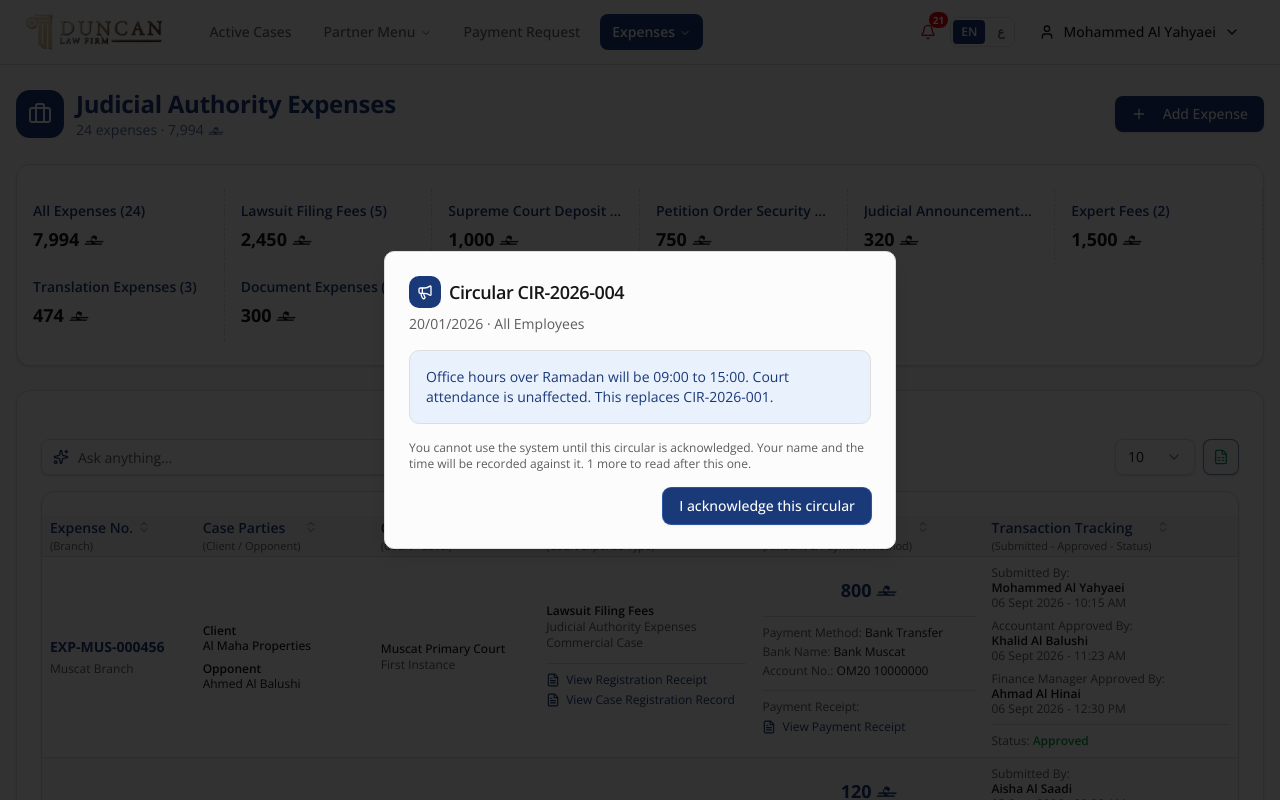
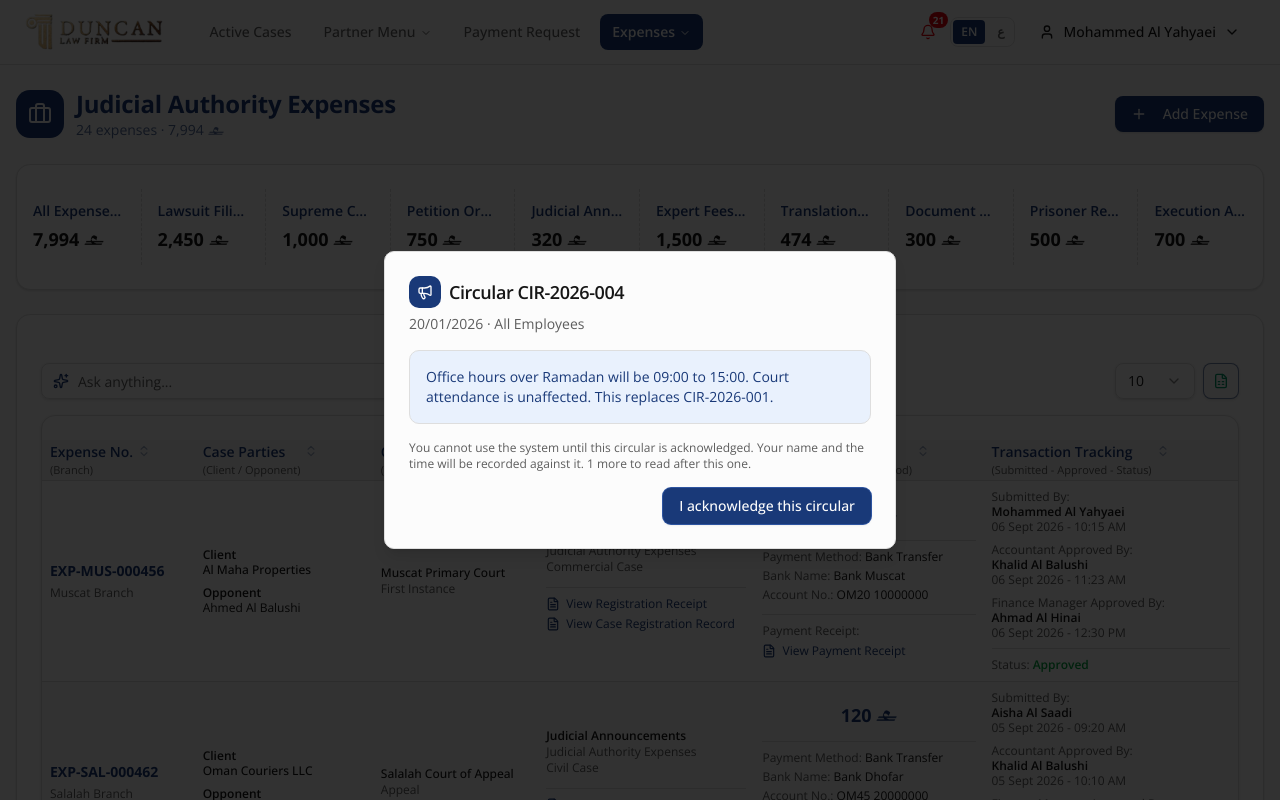
Before and after one commit to mehak187/elpnew, a React (Vite) app: page /court-fee-payments in a window 1280 px wide. Shown: the top 800 px of the page. Built offline with nearby package versions, Linux system fonts and the light colour scheme.

Commit message:
update SummaryStrip.jsx, LawFirmProfile.jsx and BankAccountsSection.jsx

```diff
--- a/src/components/shared/SummaryStrip.jsx
+++ b/src/components/shared/SummaryStrip.jsx
@@ -13,6 +13,10 @@ const COLUMNS = {
   4: "sm:grid-cols-2 lg:grid-cols-4",
   5: "sm:grid-cols-2 lg:grid-cols-5",
   6: "sm:grid-cols-2 lg:grid-cols-6",
+  7: "sm:grid-cols-3 lg:grid-cols-7",
+  8: "sm:grid-cols-4 lg:grid-cols-8",
+  9: "sm:grid-cols-3 lg:grid-cols-9",
+  10: "sm:grid-cols-5 lg:grid-cols-10",
 };
 
 /**
@@ -27,7 +31,7 @@ const COLUMNS = {
  * says how many of these there are rather than being a figure of its own.
  */
 export default function SummaryStrip({ items, className }) {
-  const columns = COLUMNS[Math.min(Math.max(items.length, 2), 6)];
+  const columns = COLUMNS[Math.min(Math.max(items.length, 2), 10)];
 
   return (
     <Card className={className}>
@@ -69,6 +73,11 @@ export default function SummaryStrip({ items, className }) {
                   {item.label}
                   {item.count !== undefined && " (" + item.count + ")"}
                 </span>
+                {/* A figure that belongs to the name rather than to the
+                    value below it - how many banks, not how much. */}
+                {item.trailing !== undefined && (
+                  <span className="ml-auto shrink-0">{item.trailing}</span>
+                )}
               </p>
               <p className="mt-1 text-lg font-bold">{item.value}</p>
               {item.note && (
@@ -82,7 +91,7 @@ export default function SummaryStrip({ items, className }) {
                   // bg-current, so the line is whatever colour the label
                   // is - red under Unpaid, green under Paid.
                   className={cn(
-                    "absolute inset-x-0 bottom-0 h-0.5 bg-current",
+                    "absolute inset-x-0 bottom-0 h-1 bg-current",
                     item.tone || "text-primary"
                   )}
                 />
--- a/src/pages/firm/LawFirmProfile.jsx
+++ b/src/pages/firm/LawFirmProfile.jsx
@@ -198,11 +198,13 @@ export default function LawFirmProfile() {
         <div className="w-full min-w-0 flex-1">
           <Card>
             <CardContent className="p-4 sm:p-6">
+              {/* The name of the section, and nothing else. The line that
+                  used to sit under it only said again what the section
+                  plainly is. */}
               <div className="mb-6 border-b pb-3">
                 <h2 className="text-base font-semibold text-primary">
                   {current.label}
                 </h2>
-                <p className="text-xs text-muted-foreground">{current.note}</p>
               </div>
 
               {activeSection === "overview" && (
--- a/src/pages/firm/sections/BankAccountsSection.jsx
+++ b/src/pages/firm/sections/BankAccountsSection.jsx
@@ -554,17 +554,19 @@ export default function BankAccountsSection({ canEdit, canRecord }) {
                   </span>
                 ),
                 label: "Total Bank",
+                trailing: bankNames.length,
                 value: money(totalBalance),
-                note: bankNames.length + " banks",
                 selected: selectedBank === ALL_BANKS,
                 onClick: () => choose(ALL_BANKS),
               },
               ...bankAccounts.map((account) => ({
                 key: account.id,
                 mark: <BankMark bank={account} className="h-7 w-7" />,
+                // Name and balance only. An account name on every
+                // cell pushes the banks off one row, and the row is what
+                // makes them comparable.
                 label: account.bankName,
                 value: money(balanceOf(account)),
-                note: account.accountName,
                 selected: selectedBank === String(account.id),
                 onClick: () => choose(String(account.id)),
               })),
```
